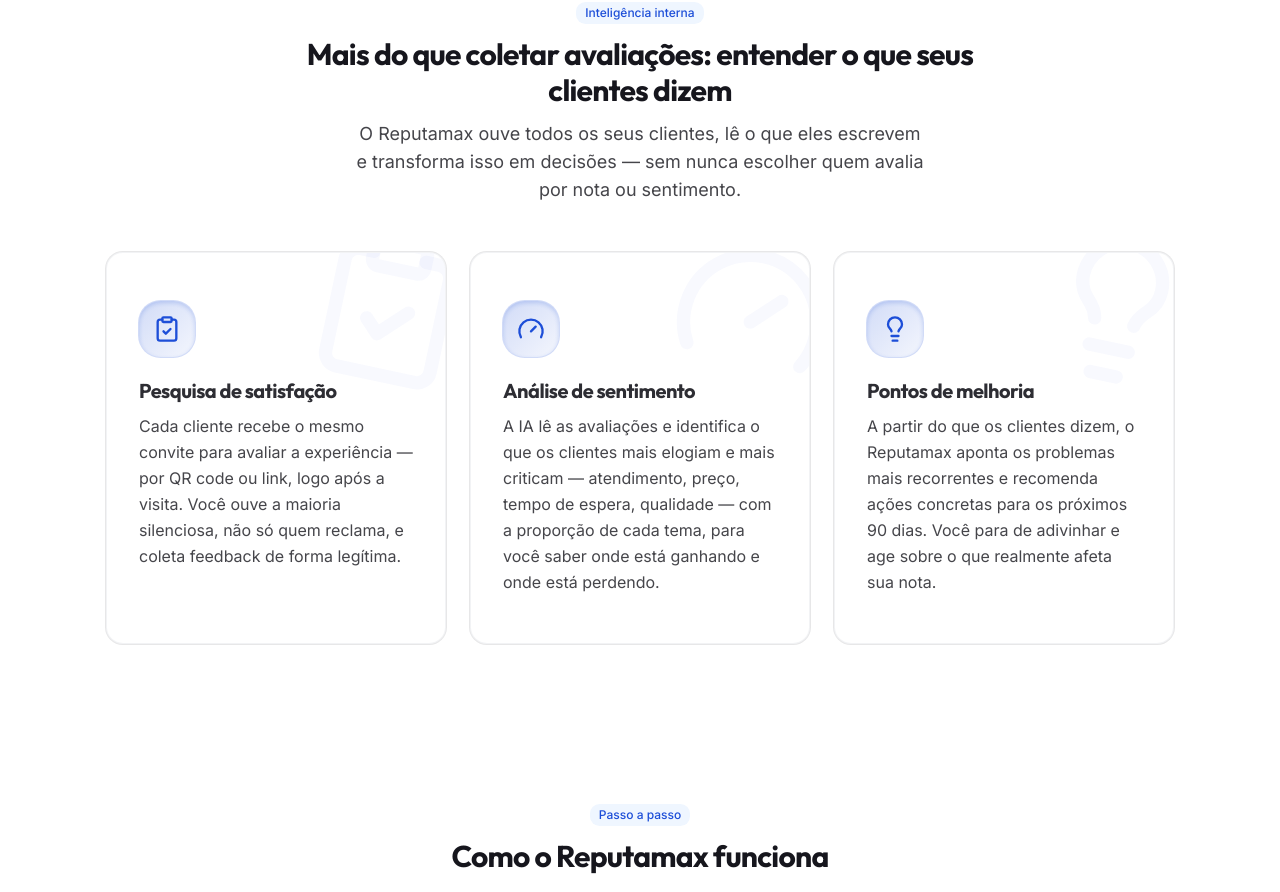
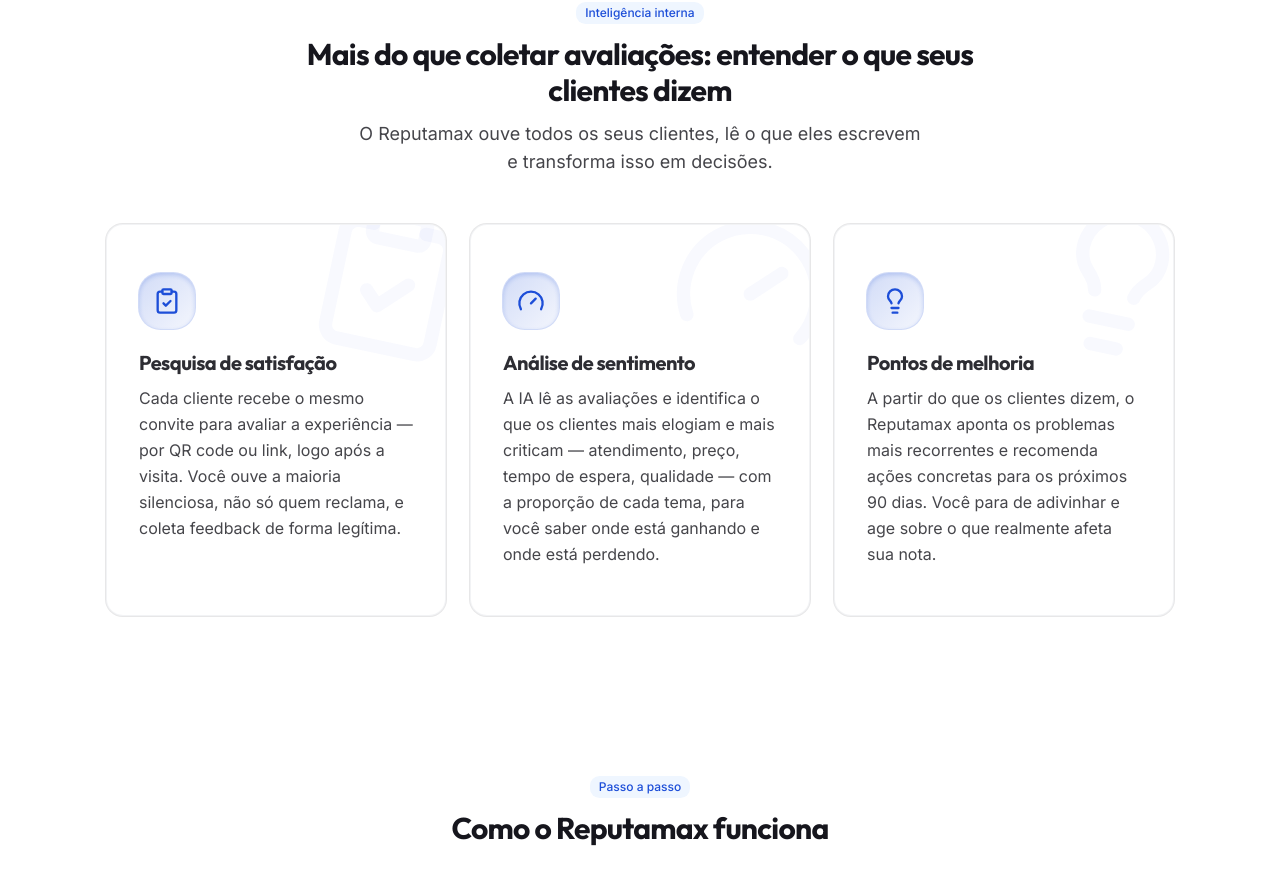
Before and after one commit to Jpcoutodev/reputamax, a Next.js app: page / in a window 1280 px wide. Shown: the part 3560-4452 px from the top of the page. Built offline with nearby package versions, Linux system fonts and the light colour scheme; no server answers.

Commit message:
style: remover frase desnecessária sobre seleção de notas

```diff
--- a/src/app/(marketing)/page.tsx
+++ b/src/app/(marketing)/page.tsx
@@ -510,8 +510,7 @@
               </h2>
               <p className="max-w-xl text-lg text-foreground/80">
                 O Reputamax ouve todos os seus clientes, lê o que eles escrevem e
-                transforma isso em decisões — sem nunca escolher quem avalia por nota
-                ou sentimento.
+                transforma isso em decisões.
               </p>
             </div>
           </AnimateOnScroll>
```
